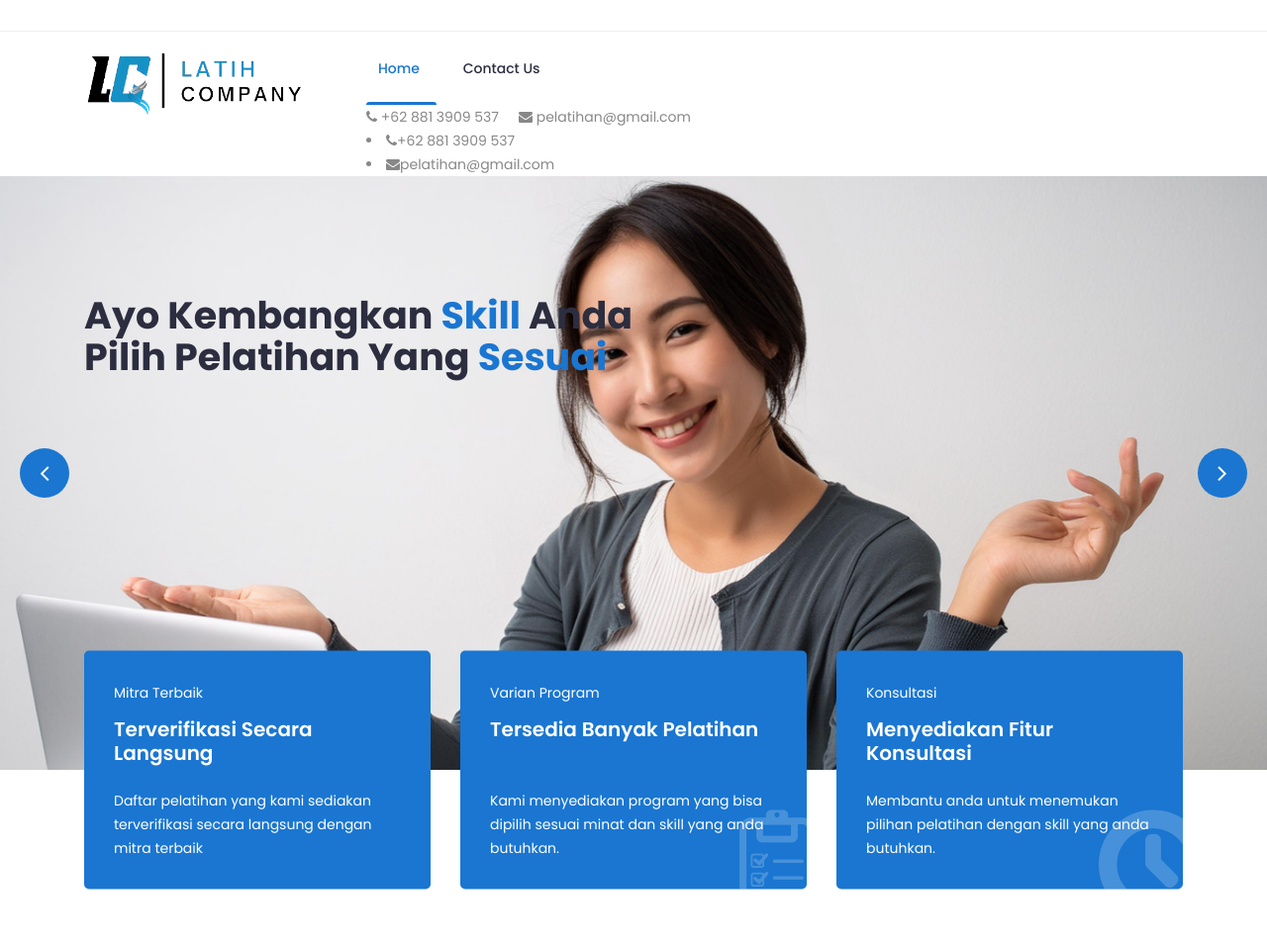
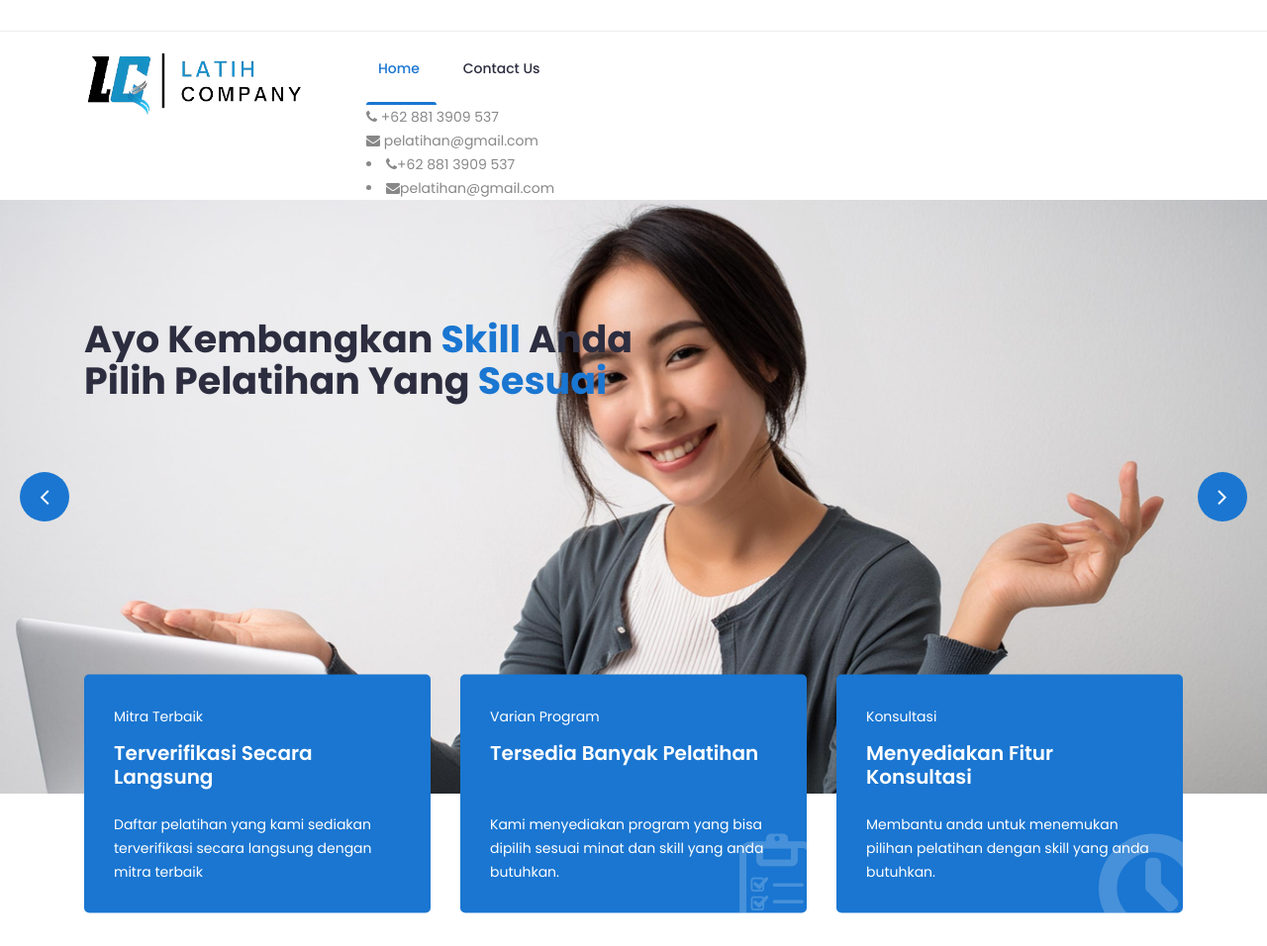
Before and after one commit to satpamyolo/latih-company, a plain HTML site: page index.html in a window 1280 px wide. Shown: the top 956 px of the page at 99% size. Drawn offline with Linux system fonts and the light colour scheme; a script that the page names is missing.

Commit message:
Update index.html

```diff
--- a/index.html
+++ b/index.html
@@ -117,7 +117,7 @@
 											</li>
 											<li><a href="contact.html">Contact Us</a></li>
 										</ul>
-										<ul class="nav-right" style="list-style: none; display: flex; gap: 20px; align-items: center;">
+										<ul class="nav-right">
 											<li><i class="fa fa-phone"></i> +62 881 3909 537</li>
 											<li><i class="fa fa-envelope"></i> <a href="mailto:support@yourmail.com">pelatihan@gmail.com</a></li>
 										</ul>
```
